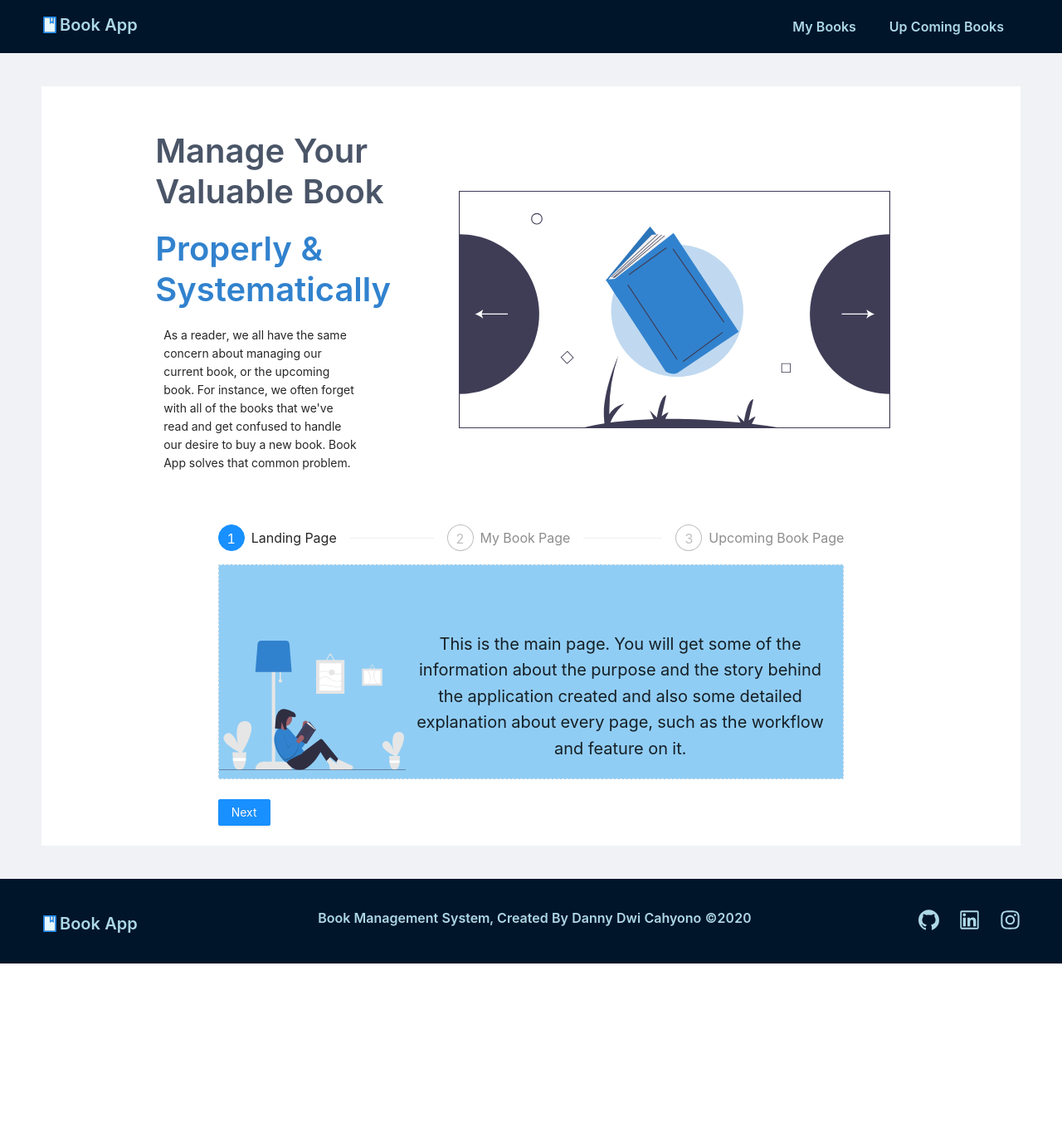
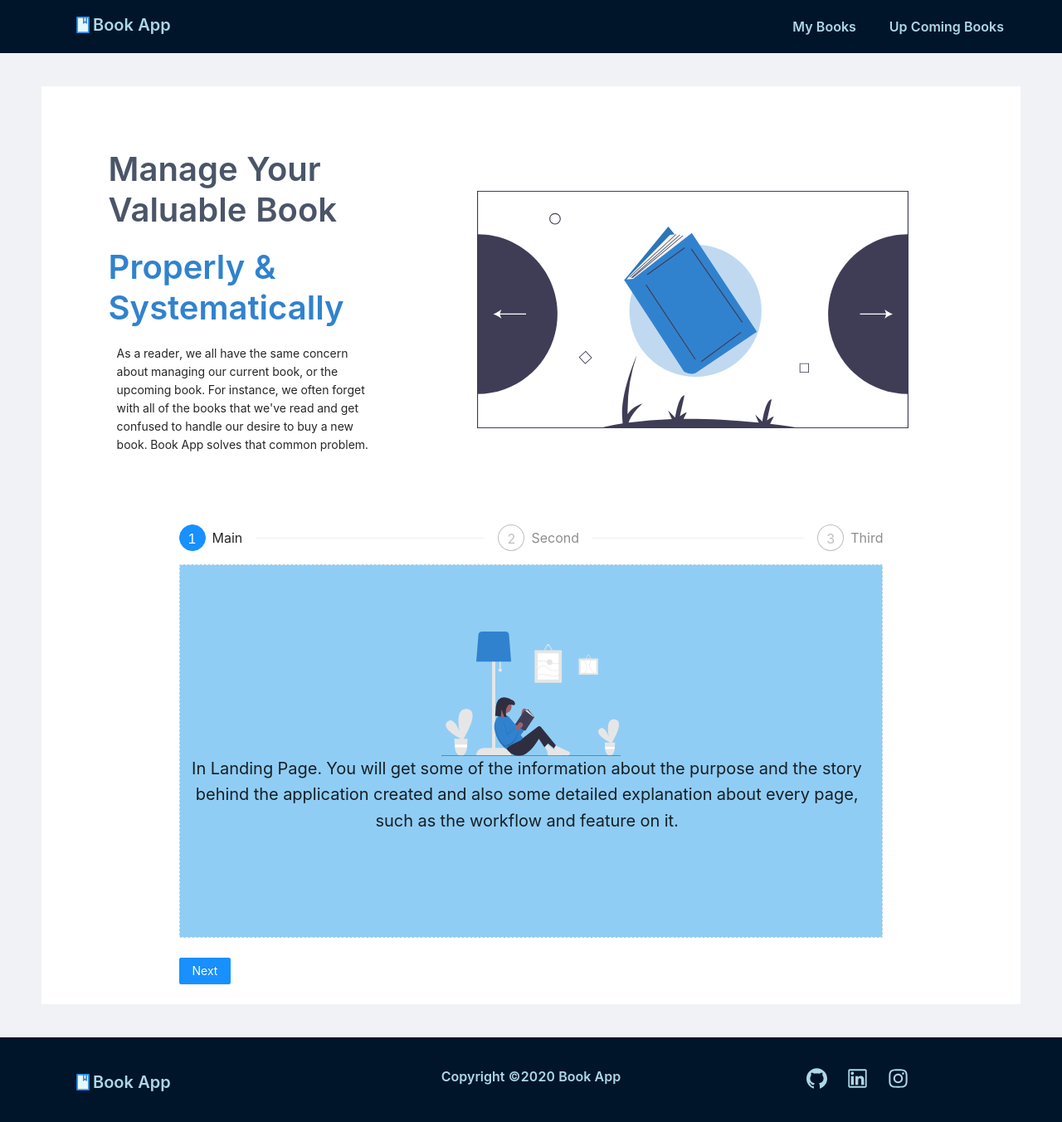
Before and after one commit to dannycahyo/book-management, a React (Create React App) app: page / in a window 1280 px wide. Shown: the whole page at 83% size. Before the commit the page ends 1161 px from the top, so only its background shows below. Built offline with nearby package versions, Linux system fonts and the light colour scheme.

Commit message:
implement-responsive-layout

```diff
--- a/src/App.tsx
+++ b/src/App.tsx
@@ -3,7 +3,7 @@ import LandingPage from "./LandingPage";
 import UpComingBooks from "./UpComingBooks";
 import MyBooks from "./MyBooks";
 import Logo from "./Logo";
-import { Layout, Menu, Space, Typography } from "antd";
+import { Col, Layout, Menu, Row, Space, Typography } from "antd";
 import {
   GithubOutlined,
   InstagramOutlined,
@@ -17,7 +17,7 @@ function App() {
 
   return (
     <div>
-      <Layout className="layout">
+      <Layout>
         <Header
           style={{
             display: "flex",
@@ -67,10 +67,9 @@ function App() {
             </Switch>
           </div>
         </Content>
+
         <Footer
           style={{
-            display: "flex",
-            justifyContent: "space-between",
             alignItems: "center",
             textAlign: "center",
             background: "#001529",
@@ -78,15 +77,21 @@ function App() {
             marginTop: 40,
           }}
         >
+          <Row align="middle">
+            <Col xs={14} sm={14} md={6} lg={8} xl={8} xxl={8}>
               <Logo />
+            </Col>
+            <Col xs={12} sm={12} md={12} lg={8} xl={8} xxl={8}>
               <Typography.Title
                 level={5}
                 style={{
                   color: "lightblue",
                 }}
               >
-            Book Management System, Created By Danny Dwi Cahyono ©2020
+                Copyright ©2020 Book App
               </Typography.Title>
+            </Col>
+            <Col xs={12} sm={12} md={6} lg={8} xl={8} xxl={8}>
               <Space size="large">
                 <Link to="https://github.com/dannycahyo">
                   <GithubOutlined
@@ -104,6 +109,8 @@ function App() {
                   />
                 </Link>
               </Space>
+            </Col>
+          </Row>
         </Footer>
       </Layout>
     </div>
--- a/src/LandingPage.tsx
+++ b/src/LandingPage.tsx
@@ -32,26 +32,26 @@ const LandingPage = () => {
 
   const tutorials: Tutorial[] = [
     {
-      title: "Landing Page",
+      title: "Main",
       content:
-        "This is the main page. You will get some of the information about the purpose and the story behind the application created and also some detailed explanation about every page, such as the workflow and feature on it.",
+        "In Landing Page. You will get some of the information about the purpose and the story behind the application created and also some detailed explanation about every page, such as the workflow and feature on it.",
     },
     {
-      title: "My Book Page",
+      title: "Second",
       content:
-        "This page contains a list of all your own books. Moreover, you can see the detail of your book and manipulate it, for example, edit the content of your current book and also delete it when it is probably lost and borrowed by your friend and never get back.",
+        "My Book Page contains a list of all your own books. Moreover, you can see the detail of your book and manipulate it, for example, edit the content of your current book and also delete it when it is probably lost and borrowed by your friend and never get back.",
     },
     {
-      title: "Upcoming Book Page",
+      title: "Third",
       content:
-        " This page will help you by reminding you of some of the quotes before unsure about buying a new book and also giving you a chance to manipulate the upcoming book. For example, adding and seeing the list of it.",
+        " Upcoming Book Page will help you by reminding you of some of the quotes before unsure about buying a new book and also giving you a chance to manipulate the upcoming book. For example, adding and seeing the list of it.",
     },
   ];
 
   return (
-    <div style={{ width: "80%", marginRight: "auto", marginLeft: "auto" }}>
-      <Row justify="space-between" gutter={70} align="middle">
-        <Col span={12} xxl={12} xl={9} lg={8}>
+    <div style={{ width: "90%", marginRight: "auto", marginLeft: "auto" }}>
+      <Row justify="center" gutter={[48, 24]} align="middle">
+        <Col xxl={14} xl={10} lg={18} md={24} sm={24} xs={24}>
           <div>
             <Typography.Title style={{ color: "#4A5568", fontSize: 40 }}>
               Manage Your Valuable Book
@@ -71,7 +71,15 @@ const LandingPage = () => {
             </Typography.Text>
           </div>
         </Col>
-        <Col span={12} style={{ marginTop: 20 }} xxl={12} xl={15} lg={16}>
+        <Col
+          style={{ marginTop: 20 }}
+          xxl={10}
+          xl={14}
+          lg={18}
+          md={24}
+          sm={0}
+          xs={0}
+        >
           <Carousel autoplay>
             <Image
               alt="Heroes"
@@ -97,19 +105,24 @@ const LandingPage = () => {
           </Carousel>
         </Col>
       </Row>
-      <div id="tutorials">
-        <Row justify="center" style={{ marginTop: "34px" }}>
-          <Col span={20}>
+      <Row justify="center" align="middle" style={{ marginTop: "34px" }}>
+        <Col xxl={18} xl={20} lg={18} md={20} sm={24} xs={22}>
           <Steps current={current}>
             {tutorials.map((tutorial) => (
               <Steps.Step key={tutorial.title} title={tutorial.title} />
             ))}
           </Steps>
-            <div
+        </Col>
+        <Col
+          xxl={18}
+          xl={20}
+          lg={18}
+          md={20}
+          sm={24}
+          xs={22}
           style={{
-                display: "flex",
             alignItems: "center",
-                minHeight: "200px",
+            minHeight: "450px",
             marginTop: "16px",
             paddingTop: "80px",
             textAlign: "center",
@@ -119,14 +132,27 @@ const LandingPage = () => {
             color: "black",
           }}
         >
-              <Image alt="Tutorial" src={TutorialImg} preview={false} />
-              <Typography.Paragraph
-                style={{ marginRight: 10, fontSize: "20px" }}
-              >
+          <Image
+            alt="Tutorial"
+            src={TutorialImg}
+            preview={false}
+            height={150}
+          />
+          <Typography.Paragraph style={{ marginRight: 10, fontSize: "20px" }}>
             {tutorials[current].content}
           </Typography.Paragraph>
-            </div>
-            <div style={{ marginTop: "24px" }}>
+        </Col>
+      </Row>
+      <Row justify="center">
+        <Col
+          xxl={18}
+          xl={20}
+          lg={18}
+          md={20}
+          sm={24}
+          xs={22}
+          style={{ marginTop: "24px" }}
+        >
           {current < tutorials.length - 1 && (
             <Button type="primary" onClick={() => next()}>
               Next
@@ -135,9 +161,7 @@ const LandingPage = () => {
           {current === tutorials.length - 1 && (
             <Button
               type="primary"
-                  onClick={() =>
-                    message.success("Go Ahead & Manage Your Book!")
-                  }
+              onClick={() => message.success("Go Ahead & Manage Your Book!")}
             >
               Done
             </Button>
@@ -147,10 +171,8 @@ const LandingPage = () => {
               Previous
             </Button>
           )}
-            </div>
         </Col>
       </Row>
-      </div>
     </div>
   );
 };
--- a/src/Logo.tsx
+++ b/src/Logo.tsx
@@ -13,7 +13,7 @@ const Logo = () => {
           alignItems: "center",
           color: "lightblue",
           marginTop: 16,
-          marginRight: 16,
+          marginLeft: 40,
         }}
       >
         <BookTwoTone style={{ marginRight: 2 }} />
--- a/src/MyBooks.tsx
+++ b/src/MyBooks.tsx
@@ -119,33 +119,22 @@ const MyBooks = () => {
 
   return (
     <div>
-      <Row justify="center">
-        <Col span={22}>
-          <div
-            style={{
-              display: "flex",
-              alignItems: "center",
-              marginBottom: 20,
-              justifyContent: "center",
-            }}
-          >
-            <Typography.Title
-              style={{ color: "#3182CE", marginTop: 5 }}
-              level={3}
-            >
-              Find Your Book
-            </Typography.Title>
-            <AntdInput
-              style={{ width: "50%", marginLeft: 20 }}
-              placeholder="Are You Looking For Some Books ?"
+      <Row justify="space-around" align="middle" style={{ marginBottom: 30 }}>
+        <Col xxl={10} xl={12} lg={14} md={14} sm={16} xs={18}>
+          <AntdInput.Search
+            style={{ marginLeft: 20, color: "#3182CE" }}
+            placeholder="Find Your Book!"
             allowClear
-              size="middle"
+            size="large"
             onChange={(event: React.ChangeEvent<HTMLInputElement>) =>
               setSearchValue(event.target.value)
             }
             value={searchValue}
           />
-          </div>
+        </Col>
+      </Row>
+      <Row justify="center" align="middle">
+        <Col xxl={18} xl={24} lg={18} md={24} sm={16} xs={24}>
           {filteredBooks?.length === 0 ? (
             <Result status="404" title="404" subTitle="Can't Find Your Book" />
           ) : (
@@ -154,7 +143,7 @@ const MyBooks = () => {
                 column: 3,
                 gutter: 42,
                 xs: 1,
-                sm: 2,
+                sm: 1,
                 md: 2,
                 lg: 2,
                 xl: 3,
@@ -189,7 +178,7 @@ const MyBooks = () => {
                     hoverable
                     cover={
                       <Image
-                        style={{ height: 425 }}
+                        style={{ height: 350 }}
                         src={book.image}
                         alt="BookImg"
                         preview={false}
--- a/src/UpComingBooks.tsx
+++ b/src/UpComingBooks.tsx
@@ -81,8 +81,8 @@ const UpComingBooks = () => {
 
   return (
     <div>
-      <Row justify="center" gutter={[48, 12]}>
-        <Col span={12} xxl={12} xl={10} xs={0}>
+      <Row justify="center" align="middle">
+        <Col xxl={12} xl={10} lg={20} md={20} sm={20} xs={20}>
           <div
             style={{
               display: "flex",
@@ -91,7 +91,10 @@ const UpComingBooks = () => {
               marginTop: 20,
             }}
           >
-            <Typography.Title style={{ color: "#3182CE" }} level={2}>
+            <Typography.Title
+              style={{ color: "#3182CE", textAlign: "center" }}
+              level={3}
+            >
               This Is The List Of Your Future Book
             </Typography.Title>
             <Button
@@ -111,21 +114,14 @@ const UpComingBooks = () => {
               <CaretUpOutlined />
             </Button>
           </div>
-          <Image
-            height={550}
-            style={{ marginTop: 20 }}
-            src={SvgImage}
-            alt="Banner"
-            preview={false}
-          />
+          <Image height={550} src={SvgImage} alt="Banner" preview={false} />
           <Result
-            style={{ marginTop: 30 }}
             icon={<BulbOutlined />}
             title={`" When I have a little money, I buy books; and if I have any left, I buy food and clothes "`}
             subTitle="~ Erasmus"
           />
         </Col>
-        <Col span={12} xxl={12} xl={14}>
+        <Col span={12} xxl={12} xl={14} lg={20} md={24} sm={24} xs={24}>
           <List
             itemLayout="vertical"
             size="large"
```
Lines whose indentation alone changed are shown as unchanged.
